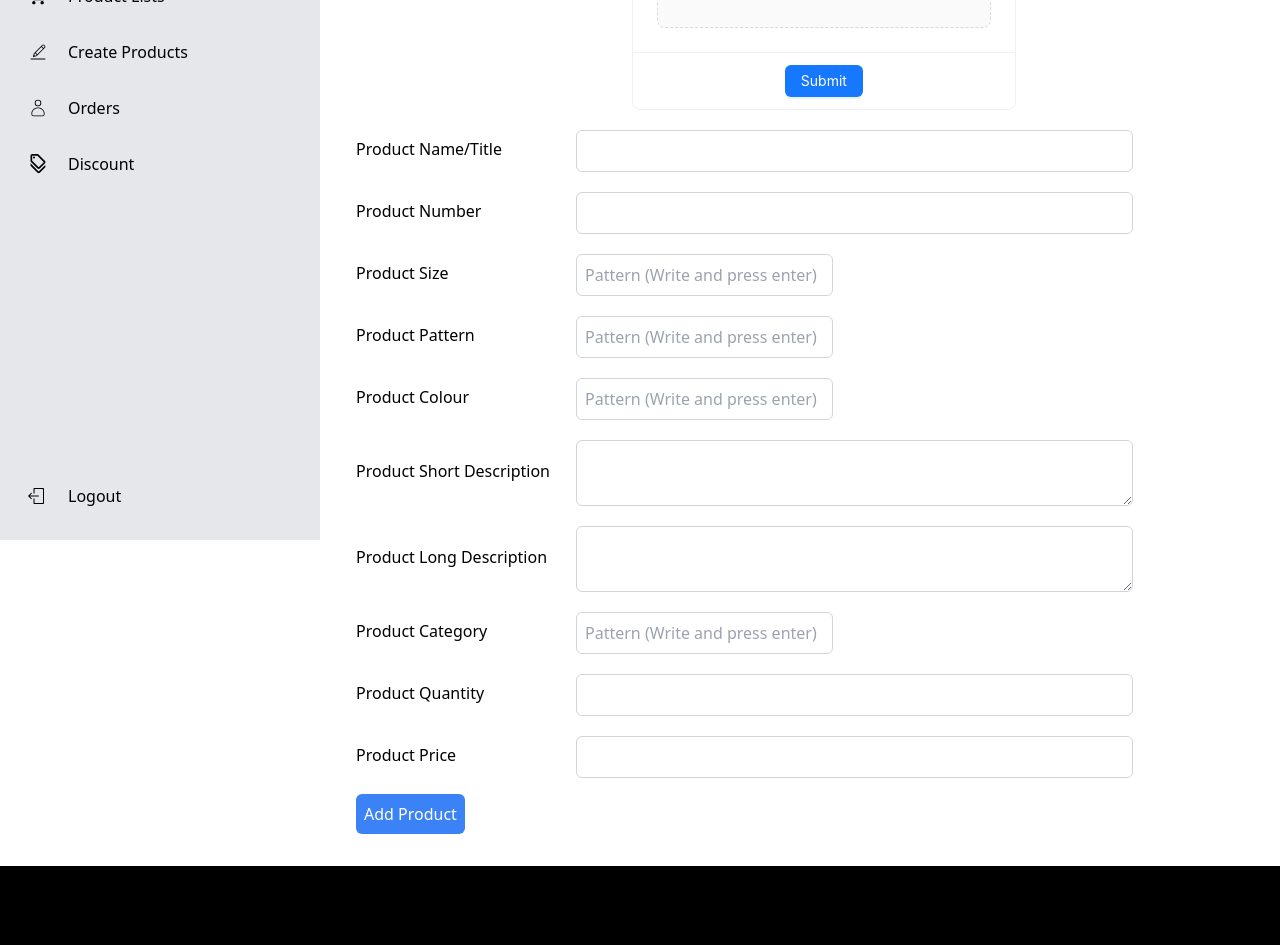
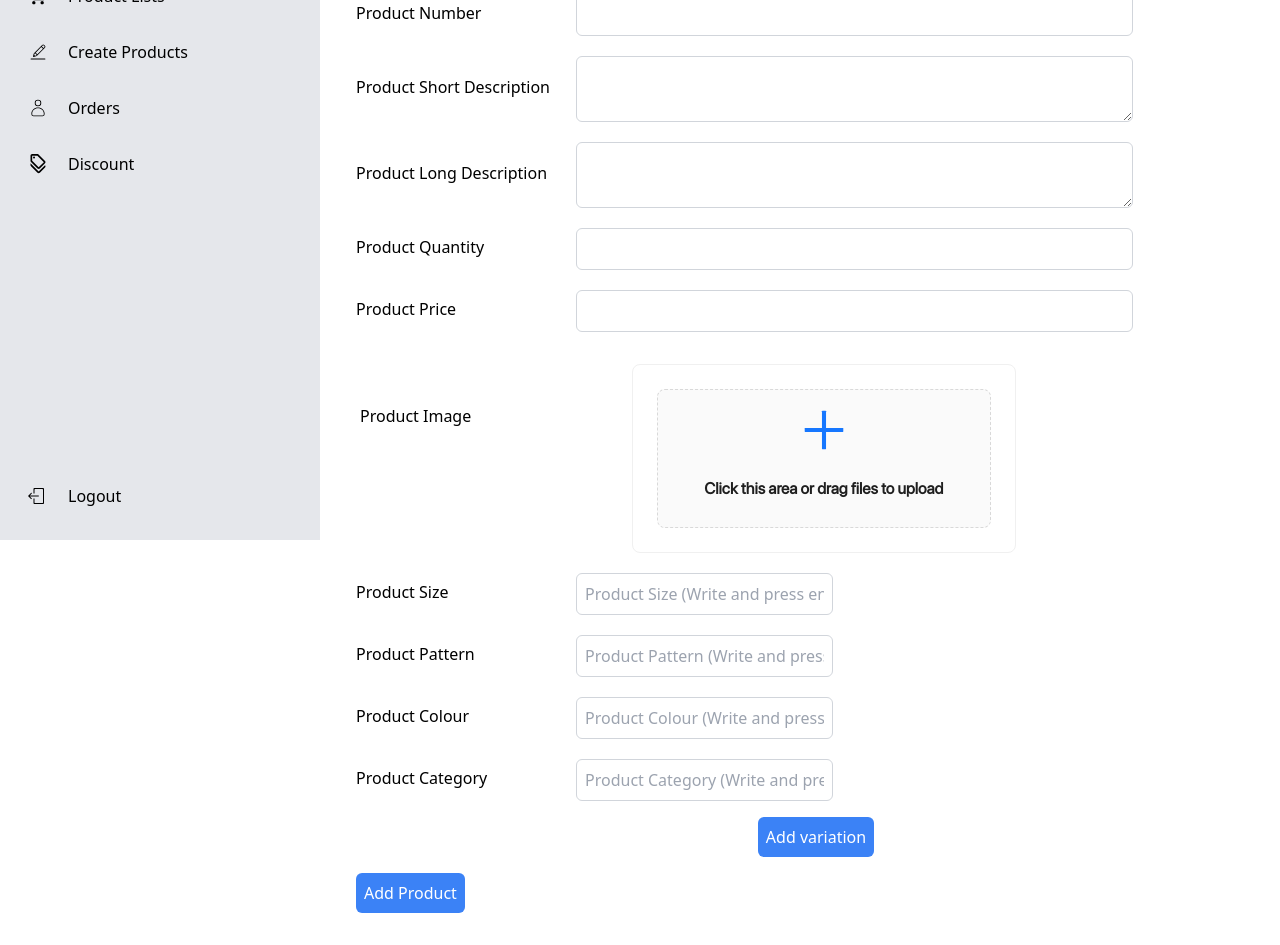
Before and after one commit to AnshuPathak-88825/sneakace, a Next.js app: page /admin/create in a window 1280 px wide. Shown: the part 260-1205 px from the top of the page. Before the commit the page ends 1126 px from the top, so only its background shows below. Built offline with nearby package versions, Linux system fonts and the light colour scheme.

Commit message:
add new variation feature

```diff
--- a/pages/admin/create/index.jsx
+++ b/pages/admin/create/index.jsx
@@ -9,23 +9,16 @@ const Create = () => {
     const [addFile, removeFile, selectedFiles] = useFileSelection();
     const [productName, setProductName] = useState("");
     const [productNumber, setProductNumber] = useState("");
-    const [productSize, setProductSize] = useState([]);
-    const [productPattern, setProductPattern] = useState([]);
-    const [productColor, setProductColor] = useState([]);
+    const [productSize, setProductSize] = useState("");
+    const [productPattern, setProductPattern] = useState("");
+    const [productColor, setProductColor] = useState("");
     const [productShortDescription, setProductShortDescription] = useState("");
     const [productLongDescription, setProductLongDescription] = useState("");
-    const [productCategory, setProductCategory] = useState([]);
+    const [productCategory, setProductCategory] = useState("");
     const [productQuantity, setProductQuantity] = useState("");
     const [productPrice, setProductPrice] = useState("");
+    const [variation,setvariation]=useState([]);
 
-    const handleEnter = (e, setState, input) => {
-        if (e.key === "Enter") {
-            if (e.target.value === "") {
-                return;
-            }
-            setState((prevData) => [...prevData, e.target.value]);
-        }
-    };
     const delete_tag = (setState, e, array) => {
         const temp = array.filter((value) => value !== e);
         setState(temp);
@@ -35,43 +28,38 @@ const Create = () => {
         const product = {
             productName,
             productNumber,
-            productSize,
-            productPattern,
-            productColor,
+
             productShortDescription,
             productLongDescription,
-            productCategory,
             productQuantity,
             productPrice,
-            productImage: selectedFiles,
+            variation
         };
 
         console.log("Form submitted with data:", product);
     };
+    const handleVariation = () => {
+        const newVariation = {
+            productSize,
+            productColor,
+            productCategory,
+            productPattern,
+            productImage: selectedFiles,
+        };
 
+        setvariation((prevVariations) => [...prevVariations, newVariation]);
+    };
     return (
         <div className="flex flex-col h-full bg-white text-black">
             <div className="h-full flex flex-row justify-start">
                 <Sidebar className="static " />
-                <div className="bg-white flex-1 p-4 text-black">
-                    <div>
+                <div className="bg-white flex-1 p-4  text-black">
+                    <div className="m-10">
                         <h2>Create Products</h2>
                         <h3 className="text-2xl text-teal-500">Create new product here</h3>
                     </div>
-                    <div className="flex flex-row justify-evenly w-3/4">
-                        <div className="w-1/2 p-4 font-medium relative top-10 left-2 ">
-                            Product Image
-                        </div>
-                        <div className="w-3/4 p-4">
-                            <Card
-                                style={{ margin: "auto" }}
-                                actions={[<Button type="primary">Submit</Button>]}
-                            >
-                                <DragAndDrop addFile={addFile} removeFile={removeFile} />
-                            </Card>
-                        </div>
-                    </div>
-                    <div className="mb-4 flex items-center">
+
+                    <div className="mb-4 flex items-center ">
                         <label className="relative left-5 font-medium  w-1/4">
                             Product Name/Title
                         </label>
@@ -93,104 +81,7 @@ const Create = () => {
                             onChange={(e) => setProductNumber(e.target.value)}
                         />
                     </div>
-                    <div className="mb-4 flex items-center">
-                        <label className="relative left-5 font-medium  w-1/4">
-                            Product Size
-                        </label>
 
-                        <div className="flex flex-col flex-wrap 2 max-w-xl ">
-                            <div className="flex flex-row  flex-wrap ">
-
-                                {productSize.map((s) => {
-                                    return (
-                                        <div key={s} className="flex flex-row  bg-gray-300 m-1 p-1 ">
-                                            <span className=" flex items-center justify-between">
-                                                <span>{s}</span>
-                                                <div onClick={(e) => { delete_tag(setProductSize, s, productSize) }} className="bg-gray-400 text-lg m-1 cursor-pointer" >
-                                                    <IoClose />
-                                                </div>
-                                            </span>
-                                        </div>
-                                    );
-                                })}
-
-                            </div>
-                            <input
-
-                                className="appearance-none peer  ml-2 mt-1 p-2 border border-gray-300 rounded-md w-full min-w-full		 focus:outline-none focus:ring focus:border-blue-300"
-                                type="text"
-                                placeholder="Pattern (Write and press enter)"
-                                onKeyDown={(e) =>
-                                    handleEnter(e, setProductSize, productSize)
-                                }
-                            />
-                        </div>
-                    </div>
-                    <div className="mb-4 flex items-center">
-                        <label className="relative left-5 font-medium  w-1/4">
-                            Product Pattern
-                        </label>
-                        <div className="flex flex-col flex-wrap 2 max-w-xl ">
-                            <div className="flex flex-row  flex-wrap ">
-
-                                {productPattern.map((s, index) => {
-                                    return (
-                                        <div key={index} className="flex flex-row  bg-gray-300 m-1 p-1 ">
-                                            <span className=" flex items-center justify-between">
-                                                <span>{s}</span>
-                                                <div className="bg-gray-400 text-lg m-1 cursor-pointer" onClick={(e) => delete_tag(setProductPattern, s, productPattern)}>
-                                                    <IoClose />
-                                                </div>
-                                            </span>
-                                        </div>
-                                    );
-                                })}
-
-                            </div>
-                            <input
-
-                                className=" peer  ml-2 mt-1 p-2 border border-gray-300 rounded-md w-full min-w-full		 focus:outline-none focus:ring focus:border-blue-300"
-                                type="text"
-                                placeholder="Pattern (Write and press enter)"
-                                onKeyDown={(e) =>
-                                    handleEnter(e, setProductPattern, productPattern)
-                                }
-                            />
-                        </div>
-                    </div>
-                    <div className="mb-4 flex items-center">
-                        <label className="relative left-5 font-medium  w-1/4">
-                            Product Colour
-                        </label>
-
-                        <div className="flex flex-col flex-wrap 2 max-w-xl ">
-                            <div className="flex flex-row  flex-wrap ">
-
-                                {productColor.map((s) => {
-                                    return (
-                                        <div key={s} className="flex flex-row  bg-gray-300 m-1  p-1">
-                                            <span className=" flex items-center justify-between">
-                                                <span>{s}</span>
-                                                <div className="bg-gray-400 text-lg m-1 cursor-pointer" onClick={(e) => { delete_tag(setProductColor, s, productColor) }}>
-                                                    <IoClose />
-                                                </div>
-                                            </span>
-                                        </div>
-                                    );
-                                })}
-
-                            </div>
-                            <input
-
-                                className=" peer  ml-2 mt-1 p-2 border border-gray-300 rounded-md w-full min-w-full		 focus:outline-none focus:ring focus:border-blue-300"
-                                type="text"
-                                placeholder="Pattern (Write and press enter)"
-                                onKeyDown={(e) =>
-                                    handleEnter(e, setProductColor, productColor)
-                                }
-                            />
-                        </div>
-                    </div>
                     <div className="mb-4 flex items-center">
                         <label className="relative left-5 font-medium  w-1/4">
                             Product Short Description
@@ -211,40 +102,7 @@ const Create = () => {
                             onChange={(e) => setProductLongDescription(e.target.value)}
                         />
                     </div>
-                    <div className="mb-4 flex items-center">
-                        <label className="relative left-5 font-medium  w-1/4">
-                            Product Category
-                        </label>
 
-                        <div className="flex flex-col flex-wrap 2 max-w-xl ">
-                            <div className="flex flex-row  flex-wrap  ">
-
-                                {productCategory.map((s) => {
-                                    return (
-                                        <div key={s} className="flex flex-row  bg-gray-300 m-1 p-1 ">
-                                            <span className=" flex items-center justify-between">
-                                                <span>{s}</span>
-                                                <div className="bg-gray-400 text-lg m-1 cursor-pointer" onClick={(e) => { delete_tag(setProductCategory, s, productCategory) }}>
-                                                    <IoClose />
-                                                </div>
-                                            </span>
-                                        </div>
-                                    );
-                                })}
-
-                            </div>
-                            <input
-
-                                className=" peer  ml-2 mt-1 p-2 border border-gray-300 rounded-md w-full min-w-full		 focus:outline-none focus:ring focus:border-blue-300"
-                                type="text"
-                                placeholder="Pattern (Write and press enter)"
-                                onKeyDown={(e) =>
-                                    handleEnter(e, setProductCategory, productCategory)
-                                }
-                            />
-                        </div>
-
-                    </div>
                     <div className="mb-4 flex items-center">
                         <label className="relative left-5 font-medium  w-1/4">
                             Product Quantity
@@ -273,6 +131,91 @@ const Create = () => {
                             }
                         />
                     </div>
+
+                    <div className="flex flex-row justify-evenly w-3/4">
+                        <div className="w-1/2 p-4 font-medium relative top-10 left-2 ">
+                            Product Image
+                        </div>
+                        <div className="w-3/4 p-4">
+                            <Card
+                                style={{ margin: "auto" }}
+                            >
+                                <DragAndDrop addFile={addFile} removeFile={removeFile} />
+                            </Card>
+                        </div>
+                    </div>
+                    <div className="mb-4 flex items-center">
+                        <label className="relative left-5 font-medium  w-1/4">
+                            Product Size
+                        </label>
+
+                        <div className="flex flex-col flex-wrap 2 max-w-xl ">
+
+                            <input
+
+                                className="appearance-none peer  ml-2 mt-1 p-2 border border-gray-300 rounded-md w-full min-w-full		 focus:outline-none focus:ring focus:border-blue-300"
+                                type="text"
+                                placeholder="Product Size (Write and press enter)"
+                                onChange={(e) => setProductSize(e.target.value)}
+                            />
+                        </div>
+                    </div>
+                    <div className="mb-4 flex items-center">
+                        <label className="relative left-5 font-medium  w-1/4">
+                            Product Pattern
+                        </label>
+                        <div className="flex flex-col flex-wrap 2 max-w-xl ">
+
+                            <input
+
+                                className=" peer  ml-2 mt-1 p-2 border border-gray-300 rounded-md w-full min-w-full		 focus:outline-none focus:ring focus:border-blue-300"
+                                type="text"
+                                placeholder="Product Pattern (Write and press enter)"
+                                onChange={(e) => setProductPattern(e.target.value)}
+                            />
+                        </div>
+                    </div>
+                    <div className="mb-4 flex items-center">
+                        <label className="relative left-5 font-medium  w-1/4">
+                            Product Colour
+                        </label>
+
+                        <div className="flex flex-col flex-wrap 2 max-w-xl ">
+
+                            <input
+
+                                className=" peer  ml-2 mt-1 p-2 border border-gray-300 rounded-md w-full min-w-full		 focus:outline-none focus:ring focus:border-blue-300"
+                                type="text"
+                                placeholder="Product Colour (Write and press enter)"
+                                onChange={(e) => setProductColor(e.target.value)}
+                            />
+                        </div>
+                    </div>
+                    <div className="mb-4 flex items-center">
+                        <label className="relative left-5 font-medium  w-1/4">
+                            Product Category
+                        </label>
+
+                        <div className="flex flex-col flex-wrap 2 max-w-xl ">
+
+                            <input
+
+                                className=" peer  ml-2 mt-1 p-2 border border-gray-300 rounded-md w-full min-w-full		 focus:outline-none focus:ring focus:border-blue-300"
+                                type="text"
+                                placeholder="Product Category (Write and press enter)"
+                                onChange={(e) => setProductCategory(e.target.value)}
+                            />
+                        </div>
+
+                    </div>
+                    <div className="mb-4 flex items-center relative left-3 justify-center " >
+                        <button
+                            className="ml-2 p-2 bg-blue-500 text-white rounded-md transition-all	delay-350 ease-in-out hover:bg-teal-500"
+                            onClick={handleVariation}
+                        >
+                            Add variation
+                        </button>
+                    </div>
                     <div className="mb-4 flex items-center relative left-3 ">
                         <button
                             className="ml-2 p-2 bg-blue-500 text-white rounded-md transition-all	delay-350 ease-in-out hover:bg-teal-500"
```
